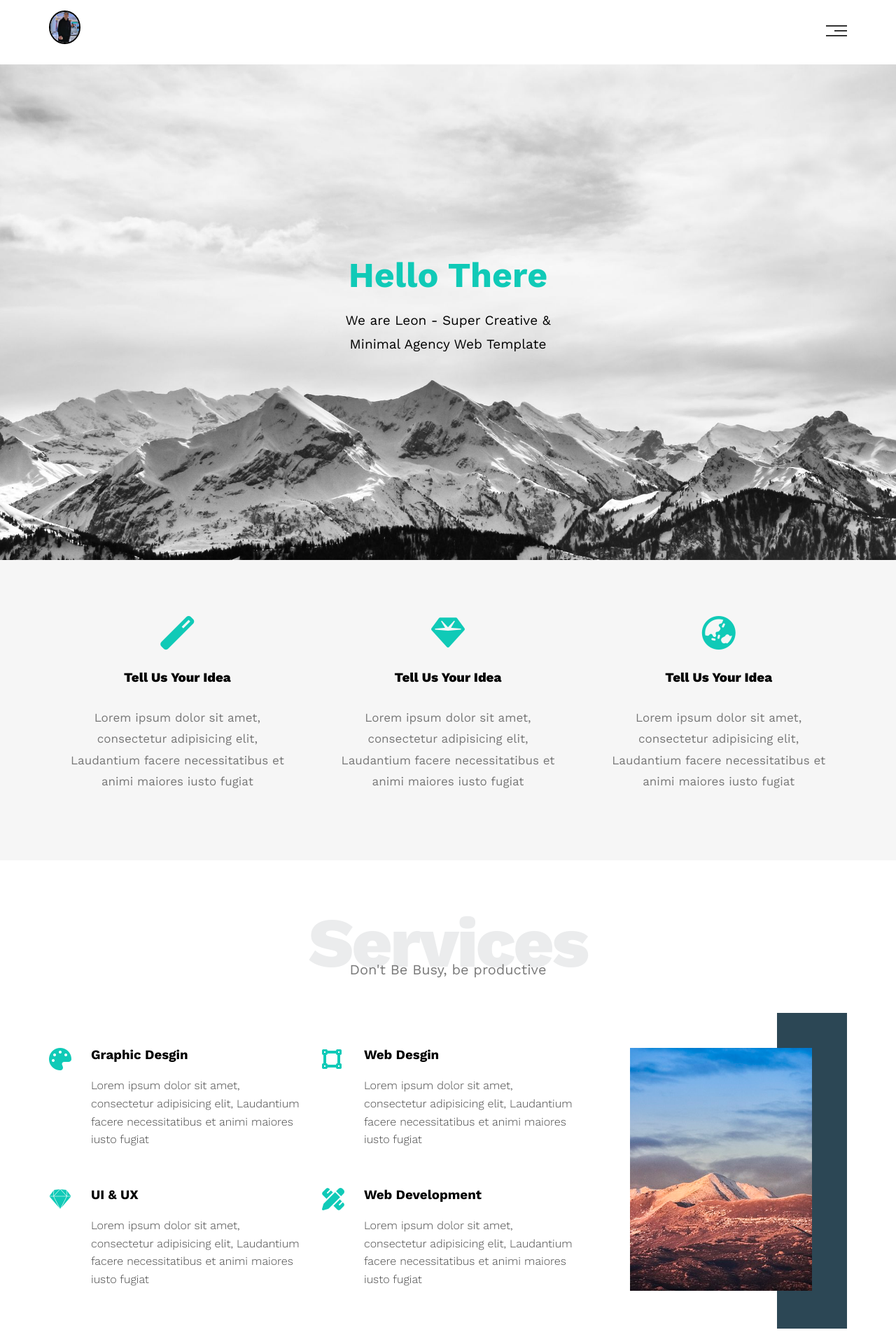
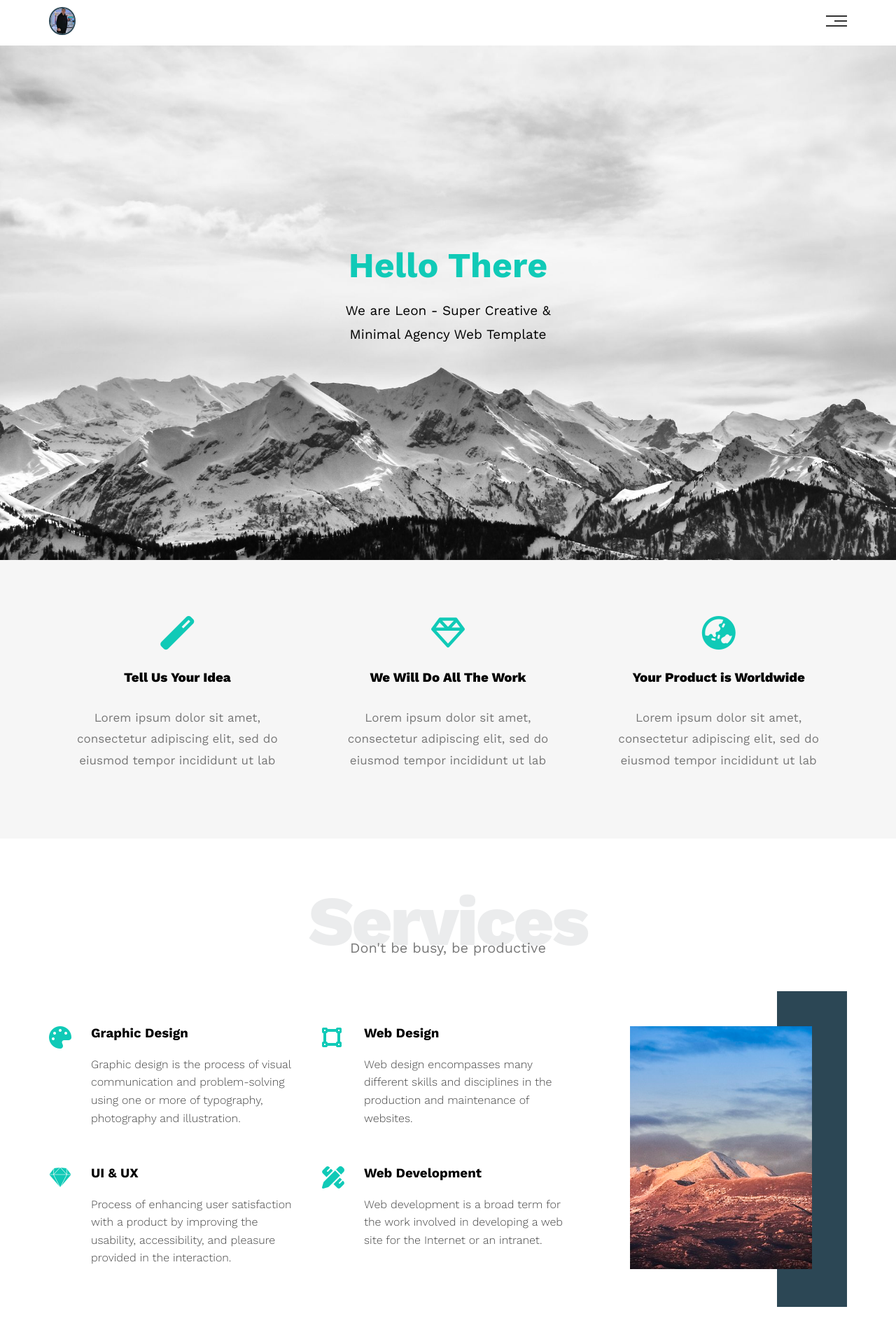
Before and after one commit to IGodzillaI/Template_One, a PHP site: page / in a window 1280 px wide. Shown: the top 1920 px of the page at 70% size. Run offline with PHP 8.4, Linux system fonts and the light colour scheme.

Commit message:
Last Change

```diff
--- a/css/leon.css
+++ b/css/leon.css
@@ -4,65 +4,60 @@
   --secondary-color: #2c4755;
   --section-padding: 60px;
   --section-background: #f6f6f6;
-  --main-duration: .5s;
+  --main-transition: .5s;
 }
-
 /* End Variables */
 /* Start Global Rules */
 * {
-  -webkit-box-sizing: border-box;
-  -moz-box-sizing: border-box;
   box-sizing: border-box;
 }
-
 html {
   scroll-behavior: smooth;
 }
-
+::-webkit-scrollbar {
+  width: 15px;
+}
+::-webkit-scrollbar-track {
+  background-color: white;
+}
+::-webkit-scrollbar-thumb {
+  background-color: var(--main-color);
+}
 body {
   font-family: "Work Sans", sans-serif;
 }
-
+ul {
+  list-style: none;
+  margin: 0;
+  padding: 0;
+}
+a {
+  text-decoration: none;
+}
 .container {
   padding-left: 15px;
   padding-right: 15px;
   margin-left: auto;
   margin-right: auto;
 }
-
-::-webkit-scrollbar {
-  width: 15px;
-}
-
-::-webkit-scrollbar-track {
-  background-color: white;
-}
-
-::-webkit-scrollbar-thumb {
-  background-color: var(--main-color);
-}
-
 /* Small */
 @media (min-width: 768px) {
   .container {
     width: 750px;
   }
 }
-
 /* Medium */
 @media (min-width: 992px) {
   .container {
     width: 970px;
   }
 }
-
 /* Large */
 @media (min-width: 1200px) {
   .container {
     width: 1170px;
   }
 }
-
 /* End Global Rules */
 /* Start Components */
 .special-heading {
@@ -73,143 +68,99 @@ body {
   letter-spacing: -3px;
   margin: 0;
 }
-
-.special-heading+p {
+.special-heading + p {
   margin: -30px 0 0;
   font-size: 20px;
   text-align: center;
   color: #797979;
 }
-
 @media (max-width: 767px) {
   .special-heading {
     font-size: 60px;
   }
-
-  .special-heading+p {
+  .special-heading + p {
     margin-top: -20px;
   }
 }
-
 /* End Components */
 /* Start Header */
 .header {
-  position: relative;
-  padding: 15px;
+  padding: 10px;
 }
-
 .header .container {
   display: flex;
   justify-content: space-between;
   align-items: center;
 }
-
 .header .prof {
   position: relative;
-  margin-bottom: 10px;
+  width: 38px;
 }
-
 .header .prof .prof-photo {
-  width: 45px;
-  border: 2px solid black;
+  width: 100%;
+  border: 2px solid var(--secondary-color);
   border-radius: 50%;
-  -webkit-border-radius: 50%;
-  -moz-border-radius: 50%;
-  -ms-border-radius: 50%;
-  -o-border-radius: 50%;
 }
-
 .header .prof .name {
   background-color: var(--secondary-color);
   color: white;
+  display: none;
   position: absolute;
-  left: -80%;
-  top: 59px;
-  display: none;
+  left: 70px;
+  top: 50%;
+  transform: translateY(-50%);
 }
-
 .header .prof .name::before {
   content: "";
   position: absolute;
-  top: -20px;
-  left: 40%;
+  top: 0;
+  left: -25px;
   border-width: 10px;
   border-style: solid;
-  border-color: transparent transparent var(--secondary-color) transparent;
+  border-color: transparent var(--secondary-color) transparent transparent;
 }
-
 .header .prof:hover .name {
   display: block;
 }
-
-@media (max-width: 850px) {
-  .header .prof .name::before {
-    content: "";
-    position: absolute;
-    top: -1px;
-    left: -25px;
-    border-width: 10px;
-    border-style: solid;
-    border-color: transparent var(--secondary-color) transparent transparent;
-  }
-
-  .header .prof .name {
-    left: 70px;
-    top: 16px;
-  }
-}
-
 .header .links {
   position: relative;
 }
-
+.header .links:hover ul {
+  display: block;
+}
 .header .links:hover .icon span:nth-child(2) {
   width: 100%;
 }
-
 .header .links .icon {
   width: 30px;
   display: flex;
   flex-wrap: wrap;
   justify-content: flex-end;
 }
-
 .header .links .icon span {
   background-color: #333;
   margin-bottom: 5px;
   height: 2px;
 }
-
 .header .links .icon span:first-child {
   width: 100%;
 }
-
 .header .links .icon span:nth-child(2) {
   width: 60%;
-  transition: var(--main-duration, .3s);
-  -webkit-transition: var(--main-duration, .3s);
-  -moz-transition: var(--main-duration, .3s);
-  -ms-transition: var(--main-duration, .3s);
-  -o-transition: var(--main-duration, .3s);
+  transition: var(--main-transition);
 }
-
 .header .links .icon span:last-child {
   width: 100%;
 }
-
 .header .links ul {
   position: absolute;
-  list-style: none;
-  margin: 0;
-  padding: 0;
-  background-color: #F6F6F6;
+  background-color: #F5F5F5;
+  min-width: 200px;
   top: calc(100% + 15px);
   right: 0;
-  min-width: 200px;
   display: none;
   z-index: 1;
 }
-
 .header .links ul::before {
   content: "";
   position: absolute;
@@ -217,43 +168,30 @@ body {
   right: 5px;
   border-width: 10px;
   border-style: solid;
-  border-color: transparent transparent #F6F6F6 transparent;
+  border-color: transparent transparent #F5F5F5 transparent;
 }
-
-.header .links:hover ul {
-  display: block;
-}
-
 .header .links ul li a {
   display: block;
   padding: 15px;
   text-decoration: none;
   color: #333;
-  transition: var(--main-duration, .3s);
-  -webkit-transition: var(--main-duration, .3s);
-  -moz-transition: var(--main-duration, .3s);
-  -ms-transition: var(--main-duration, .3s);
-  -o-transition: var(--main-duration, .3s);
+  transition: var(--main-transition);
 }
-
 .header .links ul li a:hover {
   padding-left: 25px;
-  background-color: #F1F1F1;
+  background-color: #ebebeb;
 }
-
 .header .links ul li:not(:last-child) a {
-  border-bottom: 1px solid #ddd;
+  border-bottom: 1px solid #eee;
 }
-
 /* End Header */
 /* Start Landing Section */
 .landing {
   position: relative;
-  background-image: url(../images/background.png);
+  background-image: url("../images/landing.png");
   background-size: cover;
-  height: calc(100vh - 92.38px);
+  height: calc(100vh - 64.86px);
 }
-
 .landing .intro-text {
   position: absolute;
   width: 320px;
@@ -262,24 +200,17 @@ body {
   left: 50%;
   text-align: center;
   transform: translate(-50%, -50%);
-  -webkit-transform: translate(-50%, -50%);
-  -moz-transform: translate(-50%, -50%);
-  -ms-transform: translate(-50%, -50%);
-  -o-transform: translate(-50%, -50%);
 }
-
 .landing .intro-text h1 {
   margin: 0;
   color: var(--main-color);
   font-weight: bold;
   font-size: 50px;
 }
-
 .landing .intro-text p {
+  line-height: 1.8;
   font-size: 19px;
-  line-height: 1.8;
 }
-
 /* End Landing Section */
 /* Start Features */
 .features {
--- a/index.html
+++ b/index.html
@@ -26,7 +26,7 @@
           <div class="name" title="Developer">⚡️𝑮𝑶𝑫𝒁𝑰𝑳𝑳𝑨⚡️</div>
         </div>
         <div class="links">
-          <span class="icon" title="Menu">
+          <span class="icon">
             <span></span>
             <span></span>
             <span></span>
@@ -55,20 +55,17 @@
         <div class="feat">
           <i class="fas fa-magic fa-3x"></i>
           <h3>Tell Us Your Idea</h3>
-          <p>Lorem ipsum dolor sit amet, consectetur adipisicing elit, Laudantium facere necessitatibus et animi maiores
-            iusto fugiat</p>
+          <p>Lorem ipsum dolor sit amet, consectetur adipiscing elit, sed do eiusmod tempor incididunt ut lab</p>
         </div>
         <div class="feat">
-          <i class="fas fa-gem fa-3x"></i>
-          <h3>Tell Us Your Idea</h3>
-          <p>Lorem ipsum dolor sit amet, consectetur adipisicing elit, Laudantium facere necessitatibus et animi maiores
-            iusto fugiat</p>
+          <i class="far fa-gem fa-3x"></i>
+          <h3>We Will Do All The Work</h3>
+          <p>Lorem ipsum dolor sit amet, consectetur adipiscing elit, sed do eiusmod tempor incididunt ut lab</p>
         </div>
         <div class="feat">
           <i class="fas fa-globe-asia fa-3x"></i>
-          <h3>Tell Us Your Idea</h3>
-          <p>Lorem ipsum dolor sit amet, consectetur adipisicing elit, Laudantium facere necessitatibus et animi maiores
-            iusto fugiat</p>
+          <h3>Your Product is Worldwide</h3>
+          <p>Lorem ipsum dolor sit amet, consectetur adipiscing elit, sed do eiusmod tempor incididunt ut lab</p>
         </div>
       </div>
     </div>
@@ -77,47 +74,47 @@
     <div class="services" id="services">
       <div class="container">
         <h2 class="special-heading">Services</h2>
-        <p>Don't Be Busy, be productive</p>
+        <p>Don't be busy, be productive</p>
         <div class="services-content">
           <div class="col">
-            <!-- Start Services -->
             <div class="service">
               <i class="fas fa-palette fa-2x"></i>
               <div class="text">
-                <h3>Graphic Desgin</h3>
-                <p>Lorem ipsum dolor sit amet, consectetur adipisicing elit, Laudantium facere necessitatibus et animi
-                  maiores iusto fugiat</p>
+                <h3>Graphic Design</h3>
+                <p>
+                  Graphic design is the process of visual communication and problem-solving using one or more of typography, photography and illustration.
+                </p>
               </div>
             </div>
             <div class="service">
               <i class="fab fa-sketch fa-2x"></i>
               <div class="text">
                 <h3>UI & UX</h3>
-                <p>Lorem ipsum dolor sit amet, consectetur adipisicing elit, Laudantium facere necessitatibus et animi
-                  maiores iusto fugiat</p>
+                <p>
+                  Process of enhancing user satisfaction with a product by improving the usability, accessibility, and pleasure provided in the interaction.
+                </p>
               </div>
             </div>
-            <!-- End Services -->
           </div>
           <div class="col">
-            <!-- Start Services -->
             <div class="service">
               <i class="fas fa-vector-square fa-2x"></i>
               <div class="text">
-                <h3>Web Desgin</h3>
-                <p>Lorem ipsum dolor sit amet, consectetur adipisicing elit, Laudantium facere necessitatibus et animi
-                  maiores iusto fugiat</p>
+                <h3>Web Design</h3>
+                <p>
+                  Web design encompasses many different skills and disciplines in the production and maintenance of websites.
+                </p>
               </div>
             </div>
             <div class="service">
               <i class="fas fa-pencil-ruler fa-2x"></i>
               <div class="text">
                 <h3>Web Development</h3>
-                <p>Lorem ipsum dolor sit amet, consectetur adipisicing elit, Laudantium facere necessitatibus et animi
-                  maiores iusto fugiat</p>
+                <p>
+                  Web development is a broad term for the work involved in developing a web site for the Internet or an intranet.
+                </p>
               </div>
             </div>
-            <!-- End Services -->
           </div>
           <div class="col">
             <div class="image image-rem">
@@ -172,7 +169,7 @@
             <p>
               Lorem ipsum dolor sit amet consectetur adipisicing elit. Nihil nemo neque voluptate tempora velit cum non,
               fuga vitae
-              architecto delectussed maxime rerum impedit aliquam obcaecati, aut excepturi iusto laudantium!
+              architecto delectus sed maxime rerum impedit aliquam obcaecati, aut excepturi iusto laudantium!
             </p>
             <hr>
             <p>
```
Also changed, not shown: other parts of css/leon.css (+8 -93 lines), images/landing.png (renamed from images/background.png).
